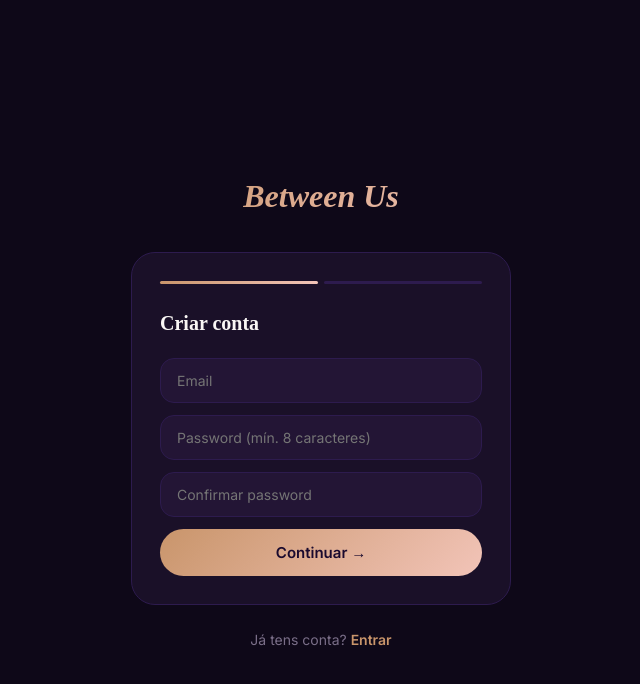
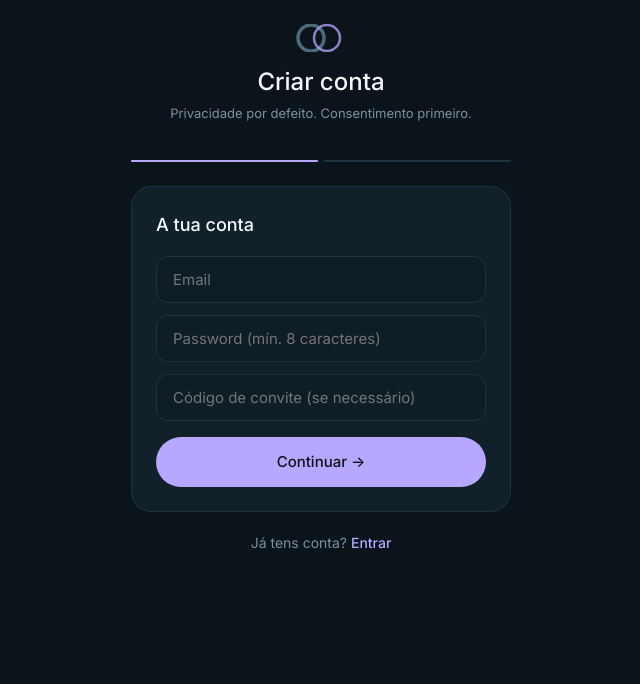
Before and after one commit to Bzuzinho/BetweenUs, a React (Vite) app in the folder client/: page /register in a window 1280 px wide. Shown: the top 684 px of the page, without its empty margins (319-959 px from the left). Built offline with nearby package versions, Linux system fonts and the light colour scheme; no server answers.

Commit message:
design(v3): RegisterPage — Option 3 palette, 2-step flow, date input for age

```diff
--- a/client/src/pages/RegisterPage.jsx
+++ b/client/src/pages/RegisterPage.jsx
@@ -1,287 +1,177 @@
-import { useState, useEffect } from 'react'
-import { useNavigate, Link, useSearchParams } from 'react-router-dom'
+import { useState } from 'react'
+import { useNavigate, Link } from 'react-router-dom'
 import { useAuth } from '../context/AuthContext'
 import api from '../lib/api'
 
-const colors = {
-  bg:'#0E0818', bgCard:'#1A1028', bgInput:'#231535', plum:'#2D1B4E',
-  accent:'#C9956B', rose:'#F2C4B8', white:'#FAF7F5', muted:'#7A6E88'
+const C = {
+  bg:'#0A141A', card:'#102129', input:'#0F1E26', border:'#1E3340',
+  primary:'#B8A7FF', primaryDim:'rgba(184,167,255,0.12)',
+  text:'#F5F7FA', text2:'#AAB6C2', muted:'#7E8FA3',
+  success:'#4ADE80', danger:'#F87171',
 }
+
+const BETA_CLOSED = false // toggled by BETA_CLOSED env on backend
 
 export default function RegisterPage() {
   const { register } = useAuth()
   const navigate = useNavigate()
-  const [searchParams] = useSearchParams()
-  const [step, setStep] = useState(1) // 1=email/pw, 2=beta code (only if required), 3=age/terms
+  const [step, setStep] = useState(1) // 1=account, 2=age+consent
   const [form, setForm] = useState({
-    email:'', password:'', confirmPassword:'',
-    dateOfBirth:'', termsAccepted:false,
-    // Point 17: prefer the code stored by BetaJoinPage after a successful
-    // /api/beta/validate/:code call; fall back to a raw ?invite= param
-    betaCode: localStorage.getItem('betaCode') || searchParams.get('invite') || ''
+    email:'', password:'', dateOfBirth:'', betaCode:'',
+    termsAccepted: false,
   })
   const [error, setError] = useState('')
   const [loading, setLoading] = useState(false)
-  const [betaRequired, setBetaRequired] = useState(false)
-  const [betaChecking, setBetaChecking] = useState(false)
-  const [betaValid, setBetaValid] = useState(false)
 
-  // Point 17: validate any pre-filled code against the real public endpoint
-  useEffect(() => {
-    if (form.betaCode && form.betaCode.length >= 6) {
-      checkBetaCode(form.betaCode)
-    }
-  }, [])
+  const set = (k, v) => setForm(p => ({...p, [k]: v}))
 
-  const checkBetaCode = async (code) => {
-    if (!code) return
-    setBetaChecking(true)
+  const handleSubmit = async () => {
+    if (!form.dateOfBirth) return setError('Data de nascimento obrigatória.')
+    if (!form.termsAccepted) return setError('Tens de aceitar os Termos de Utilização.')
+
+    setLoading(true); setError('')
     try {
-      const res = await api.get(`/beta/validate/${code.toUpperCase()}`)
-      setBetaValid(!!res.data.valid)
-      if (res.data.valid) setBetaRequired(true)
+      await register({
+        email: form.email,
+        password: form.password,
+        dateOfBirth: form.dateOfBirth,
+        termsAccepted: true,
+        betaCode: form.betaCode || undefined,
+      })
+      navigate('/create-profile', { replace: true })
     } catch (err) {
-      setBetaValid(false)
-      // A 403 with code BETA_REQUIRED-style payload is not what /validate
-      // returns, but a clearly invalid/expired code still implies beta is
-      // active — surface that so the field shows as required.
-      if (err.response?.status === 404 || err.response?.status === 400) {
-        setBetaRequired(true)
-      }
+      const code = err.response?.data?.code
+      if (code === 'BETA_REQUIRED') return setError('O Between Us está em beta fechado. Precisas de um código de convite.')
+      if (code === 'BETA_INVALID')  return setError('Código de convite inválido ou expirado.')
+      setError(err.response?.data?.error || 'Erro ao criar conta.')
     } finally {
-      setBetaChecking(false)
+      setLoading(false)
     }
   }
 
-  const set = (k, v) => setForm(p => ({ ...p, [k]: v }))
-
-  const handleSubmit = async () => {
-    if (form.password !== form.confirmPassword) return setError('As passwords não coincidem.')
-    if (!form.termsAccepted) return setError('Tens de aceitar os termos.')
-    if (!form.dateOfBirth) return setError('Data de nascimento obrigatória.')
-    setLoading(true); setError('')
-    try {
-      // Point 4: betaCode is sent inside register and validated/consumed
-      // server-side as the single source of truth — this page never
-      // "uses" the invite itself, it only forwards the code.
-      const res = await register({
-        email: form.email,
-        password: form.password,
-        dateOfBirth: form.dateOfBirth,
-        termsAccepted: form.termsAccepted,
-        ...(form.betaCode && { betaCode: form.betaCode.toUpperCase() })
-      })
-      localStorage.removeItem('betaCode')
-      if (res.accessToken) {
-        navigate('/create-profile')
-      } else {
-        navigate('/login')
-      }
-    } catch (err) {
-      const data = err.response?.data
-      if (data?.code === 'BETA_REQUIRED') {
-        setBetaRequired(true)
-        setStep(2)
-        setError(data.error)
-      } else {
-        setError(data?.error || 'Erro ao criar conta.')
-      }
-    } finally { setLoading(false) }
-  }
-
-  const inputStyle = {
-    width:'100%', background:colors.bgInput, border:`1.5px solid ${colors.plum}`,
-    borderRadius:14, padding:'13px 16px', color:colors.white, fontSize:14,
-    outline:'none', fontFamily:'Inter,sans-serif', boxSizing:'border-box', marginBottom:12
+  const inp = {
+    width:'100%', background:C.input, border:`1.5px solid ${C.border}`,
+    borderRadius:12, padding:'13px 16px', color:C.text, fontSize:15,
+    marginBottom:12, display:'block', WebkitAppearance:'none',
   }
 
   return (
-    <div style={{ minHeight:'100vh', background:colors.bg, display:'flex',
-      alignItems:'center', justifyContent:'center', padding:24 }}>
-      <div style={{ width:'100%', maxWidth:380 }}>
-        <div style={{ textAlign:'center', marginBottom:32 }}>
-          <h1 style={{ fontFamily:"'Playfair Display',serif", fontSize:32, fontStyle:'italic',
-            background:`linear-gradient(135deg,${colors.accent},${colors.rose})`,
-            WebkitBackgroundClip:'text', WebkitTextFillColor:'transparent' }}>
-            Between Us
-          </h1>
+    <div style={{
+      minHeight:'100vh', minHeight:'-webkit-fill-available',
+      background:C.bg,
+      display:'flex', flexDirection:'column', justifyContent:'center',
+      padding:'24px 24px calc(24px + env(safe-area-inset-bottom))',
+    }}>
+      <div style={{ width:'100%', maxWidth:380, margin:'0 auto' }}>
+
+        {/* Logo */}
+        <div style={{ textAlign:'center', marginBottom:36 }}>
+          <svg width="56" height="28" viewBox="0 0 56 28" style={{ display:'block', margin:'0 auto 12px' }}>
+            <circle cx="18" cy="14" r="13" fill="none" stroke="#4A6B7A" strokeWidth="3.5"/>
+            <circle cx="34" cy="14" r="13" fill="none" stroke="#B8A7FF" strokeWidth="2.5" opacity="0.75"/>
+          </svg>
+          <div style={{ fontSize:24, fontWeight:500, color:C.text }}>Criar conta</div>
+          <div style={{ fontSize:13, color:C.muted, marginTop:4 }}>Privacidade por defeito. Consentimento primeiro.</div>
         </div>
 
-        <div style={{ background:colors.bgCard, border:`1px solid ${colors.plum}`,
-          borderRadius:24, padding:28 }}>
-          <div style={{ display:'flex', gap:6, marginBottom:24 }}>
-            {(betaRequired ? [1,2,3] : [1,2]).map(i => (
-              <div key={i} style={{ flex:1, height:3, borderRadius:2,
-                background: step >= i
-                  ? `linear-gradient(90deg,${colors.accent},${colors.rose})`
-                  : colors.plum }} />
-            ))}
-          </div>
+        {/* Progress */}
+        <div style={{ display:'flex', gap:6, marginBottom:24 }}>
+          {[1,2].map(i => (
+            <div key={i} style={{
+              flex:1, height:2, borderRadius:1,
+              background: step >= i ? C.primary : C.border,
+              transition:'background 0.3s',
+            }} />
+          ))}
+        </div>
 
-          <h2 style={{ color:colors.white, fontSize:20,
-            fontFamily:"'Playfair Display',serif", marginBottom:20 }}>
-            {step === 1 ? 'Criar conta'
-              : betaRequired && step === 2 ? 'Código de convite'
-              : 'Verificação de idade'}
-          </h2>
+        <div style={{ background:C.card, border:`1px solid ${C.border}`, borderRadius:20, padding:24 }}>
 
           {error && (
-            <div style={{ background:'rgba(224,92,122,0.1)',
-              border:'1px solid rgba(224,92,122,0.3)', borderRadius:12,
-              padding:'12px 16px', marginBottom:16, color:'#E05C7A', fontSize:13 }}>
+            <div style={{ background:'rgba(248,113,113,0.08)', border:`1px solid rgba(248,113,113,0.25)`, borderRadius:10, padding:'11px 14px', marginBottom:14, color:C.danger, fontSize:14 }}>
               {error}
             </div>
           )}
 
-          {step === 1 ? (
+          {step === 1 && (
             <>
-              <input style={inputStyle} type="email" placeholder="Email"
+              <h2 style={{ color:C.text, fontSize:18, fontWeight:500, marginBottom:18, marginTop:0 }}>A tua conta</h2>
+              <input style={inp} type="email" placeholder="Email" autoComplete="email"
                 value={form.email} onChange={e => set('email', e.target.value)} />
-              <input style={inputStyle} type="password"
-                placeholder="Password (mín. 8 caracteres)"
+              <input style={inp} type="password" placeholder="Password (mín. 8 caracteres)" autoComplete="new-password"
                 value={form.password} onChange={e => set('password', e.target.value)} />
-              <input style={inputStyle} type="password" placeholder="Confirmar password"
-                value={form.confirmPassword}
-                onChange={e => set('confirmPassword', e.target.value)} />
-              <button onClick={() => {
-                if (!form.email || !form.password || !form.confirmPassword)
-                  return setError('Preenche todos os campos.')
-                if (form.password !== form.confirmPassword)
-                  return setError('As passwords não coincidem.')
-                if (form.password.length < 8)
-                  return setError('Password deve ter pelo menos 8 caracteres.')
-                setError(''); setStep(betaRequired ? 2 : 3)
-              }} style={{ width:'100%',
-                background:`linear-gradient(135deg,${colors.accent},${colors.rose})`,
-                border:'none', borderRadius:50, padding:14, fontSize:15, fontWeight:600,
-                color:'#1A0A2E', cursor:'pointer', fontFamily:'Inter,sans-serif' }}>
+              <input style={{...inp, marginBottom:0}} placeholder="Código de convite (se necessário)"
+                value={form.betaCode} onChange={e => set('betaCode', e.target.value)} />
+              <button
+                style={{ width:'100%', background:C.primary, border:'none', borderRadius:50, padding:14, fontSize:15, fontWeight:500, color:'#0A141A', cursor:'pointer', marginTop:16, minHeight:50 }}
+                onClick={() => {
+                  if (!form.email || !form.password) return setError('Email e password obrigatórios.')
+                  if (form.password.length < 8) return setError('A password deve ter pelo menos 8 caracteres.')
+                  setError(''); setStep(2)
+                }}>
                 Continuar →
               </button>
             </>
-          ) : betaRequired && step === 2 ? (
+          )}
+
+          {step === 2 && (
             <>
-              <div style={{ background:'rgba(201,149,107,0.08)', border:'1px solid rgba(201,149,107,0.2)',
-                borderRadius:14, padding:'14px 16px', marginBottom:16 }}>
-                <div style={{ color:colors.accent, fontSize:13, fontWeight:600, marginBottom:4 }}>
-                  🔒 Beta fechado
-                </div>
-                <div style={{ color:colors.muted, fontSize:13, lineHeight:1.5 }}>
-                  O Between Us está em acesso antecipado.
-                  Precisas de um código de convite para criar conta.
-                </div>
-              </div>
-
-              <label style={{ display:'block', color:colors.white, fontSize:13, marginBottom:6 }}>
-                Código de convite
-              </label>
-              <div style={{ position:'relative', marginBottom:12 }}>
-                <input style={{ ...inputStyle, marginBottom:0,
-                  borderColor: betaValid ? '#3DD68C' : form.betaCode ? '#E05C7A55' : colors.plum,
-                  paddingRight:40, textTransform:'uppercase', letterSpacing:1 }}
-                  placeholder="CÓDIGO"
-                  value={form.betaCode}
-                  onChange={e => { set('betaCode', e.target.value.toUpperCase()); setBetaValid(false) }}
-                  onBlur={() => form.betaCode && checkBetaCode(form.betaCode)}
-                />
-                <div style={{ position:'absolute', right:14, top:'50%',
-                  transform:'translateY(-50%)', fontSize:14 }}>
-                  {betaChecking ? '⏳' : betaValid ? '✅' : ''}
-                </div>
-              </div>
-
-              {betaValid && (
-                <div style={{ color:'#3DD68C', fontSize:13, marginBottom:12 }}>
-                  ✓ Código válido! Bem-vindo ao Between Us.
-                </div>
-              )}
-
-              <div style={{ display:'flex', gap:10 }}>
-                <button onClick={() => { setStep(1); setError('') }}
-                  style={{ flex:1, background:'none', border:`1px solid ${colors.plum}`,
-                    borderRadius:50, padding:14, color:colors.muted, cursor:'pointer',
-                    fontFamily:'Inter,sans-serif' }}>
-                  ← Voltar
-                </button>
-                <button onClick={async () => {
-                  if (!form.betaCode) return setError('Código de convite obrigatório.')
-                  if (!betaValid) {
-                    setError('')
-                    await checkBetaCode(form.betaCode)
-                  }
-                  setError(''); setStep(3)
-                }}
-                  style={{ flex:2,
-                    background: betaValid
-                      ? `linear-gradient(135deg,${colors.accent},${colors.rose})`
-                      : colors.plum,
-                    border:'none', borderRadius:50, padding:14, fontSize:15, fontWeight:600,
-                    color: betaValid ? '#1A0A2E' : colors.muted,
-                    cursor:'pointer', fontFamily:'Inter,sans-serif' }}>
-                  Continuar →
-                </button>
-              </div>
-            </>
-          ) : (
-            <>
-              <p style={{ color:colors.muted, fontSize:13, marginBottom:16, lineHeight:1.5 }}>
+              <h2 style={{ color:C.text, fontSize:18, fontWeight:500, marginBottom:18, marginTop:0 }}>Verificação de idade</h2>
+              <p style={{ color:C.muted, fontSize:13, marginBottom:16, lineHeight:1.5 }}>
                 Esta plataforma é exclusiva para maiores de 18 anos.
               </p>
-              <label style={{ display:'block', color:colors.white, fontSize:13, marginBottom:6 }}>
-                Data de nascimento
-              </label>
-              <input type="date" value={form.dateOfBirth}
+
+              <label style={{ color:C.text2, fontSize:13, display:'block', marginBottom:6 }}>Data de nascimento</label>
+              <input
+                style={inp}
+                type="date"
+                value={form.dateOfBirth}
                 onChange={e => set('dateOfBirth', e.target.value)}
-                style={{ ...inputStyle, colorScheme:'dark' }} />
+                max={new Date(Date.now() - 18 * 365.25 * 24 * 60 * 60 * 1000).toISOString().split('T')[0]}
+              />
 
-              <div onClick={() => set('termsAccepted', !form.termsAccepted)}
-                style={{ display:'flex', alignItems:'flex-start', gap:12,
-                  marginBottom:24, cursor:'pointer' }}>
-                <div style={{ width:20, height:20, borderRadius:6, flexShrink:0, marginTop:2,
-                  border:`2px solid ${form.termsAccepted ? colors.accent : colors.plum}`,
-                  background: form.termsAccepted ? colors.accent : 'transparent',
+              {/* Terms */}
+              <div
+                onClick={() => set('termsAccepted', !form.termsAccepted)}
+                style={{ display:'flex', gap:10, alignItems:'flex-start', marginBottom:20, cursor:'pointer' }}
+              >
+                <div style={{
+                  width:18, height:18, borderRadius:5, flexShrink:0, marginTop:1,
+                  background: form.termsAccepted ? C.primary : 'none',
+                  border:`1.5px solid ${form.termsAccepted ? C.primary : C.border}`,
                   display:'flex', alignItems:'center', justifyContent:'center',
-                  transition:'all 0.2s' }}>
-                  {form.termsAccepted && (
-                    <span style={{ color:'#1A0A2E', fontSize:12, fontWeight:700 }}>✓</span>
-                  )}
+                }}>
+                  {form.termsAccepted && <span style={{ fontSize:11, color:'#0A141A', fontWeight:700 }}>✓</span>}
                 </div>
-                <span style={{ color:colors.muted, fontSize:13, lineHeight:1.5 }}>
+                <span style={{ fontSize:13, color:C.text2, lineHeight:1.5 }}>
                   Aceito os{' '}
-                  <Link to="/legal/terms" style={{ color:colors.accent }}>Termos de Utilização</Link>{' '}
-                  e a{' '}
-                  <Link to="/legal/privacy" style={{ color:colors.accent }}>Política de Privacidade</Link>.
+                  <Link to="/legal/terms" target="_blank" style={{ color:C.primary }}>Termos de Utilização</Link>
+                  {' '}e a{' '}
+                  <Link to="/legal/privacy" target="_blank" style={{ color:C.primary }}>Política de Privacidade</Link>.
                   Confirmo que tenho 18 anos ou mais.
                 </span>
               </div>
 
               <div style={{ display:'flex', gap:10 }}>
-                <button onClick={() => setStep(betaRequired ? 2 : 1)}
-                  style={{ flex:1, background:'none',
-                    border:`1px solid ${colors.plum}`, borderRadius:50,
-                    padding:14, color:colors.muted, cursor:'pointer',
-                    fontFamily:'Inter,sans-serif' }}>
+                <button
+                  onClick={() => { setError(''); setStep(1) }}
+                  style={{ flex:1, background:'none', border:`1px solid ${C.border}`, borderRadius:50, padding:13, color:C.muted, fontSize:14, minHeight:48 }}>
                   ← Voltar
                 </button>
-                <button onClick={handleSubmit} disabled={loading}
-                  style={{ flex:2,
-                    background:`linear-gradient(135deg,${colors.accent},${colors.rose})`,
-                    border:'none', borderRadius:50, padding:14, fontSize:15, fontWeight:600,
-                    color:'#1A0A2E', cursor:loading ? 'not-allowed' : 'pointer',
-                    opacity:loading ? 0.7 : 1, fontFamily:'Inter,sans-serif' }}>
-                  {loading ? 'A criar...' : 'Criar conta'}
+                <button
+                  onClick={handleSubmit} disabled={loading}
+                  style={{ flex:2, background:C.primary, border:'none', borderRadius:50, padding:13, fontSize:14, fontWeight:500, color:'#0A141A', cursor:loading?'not-allowed':'pointer', opacity:loading?0.7:1, minHeight:48 }}>
+                  {loading ? 'A criar…' : 'Criar conta'}
                 </button>
               </div>
             </>
           )}
         </div>
 
-        <div style={{ textAlign:'center', marginTop:24, color:colors.muted, fontSize:14 }}>
+        <p style={{ textAlign:'center', color:C.muted, fontSize:14, marginTop:20 }}>
           Já tens conta?{' '}
-          <Link to="/login"
-            style={{ color:colors.accent, textDecoration:'none', fontWeight:600 }}>
-            Entrar
-          </Link>
-        </div>
+          <Link to="/login" style={{ color:C.primary, textDecoration:'none', fontWeight:500 }}>Entrar</Link>
+        </p>
       </div>
     </div>
   )
```
